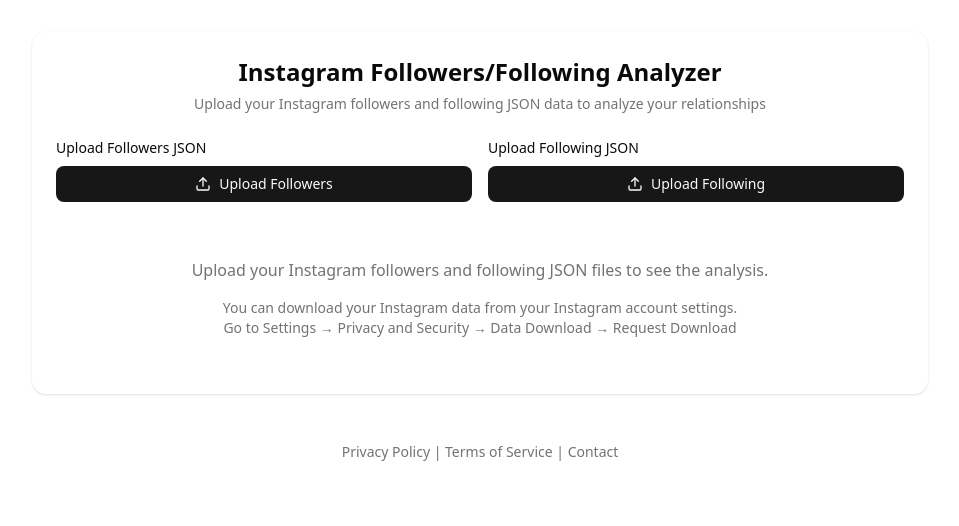
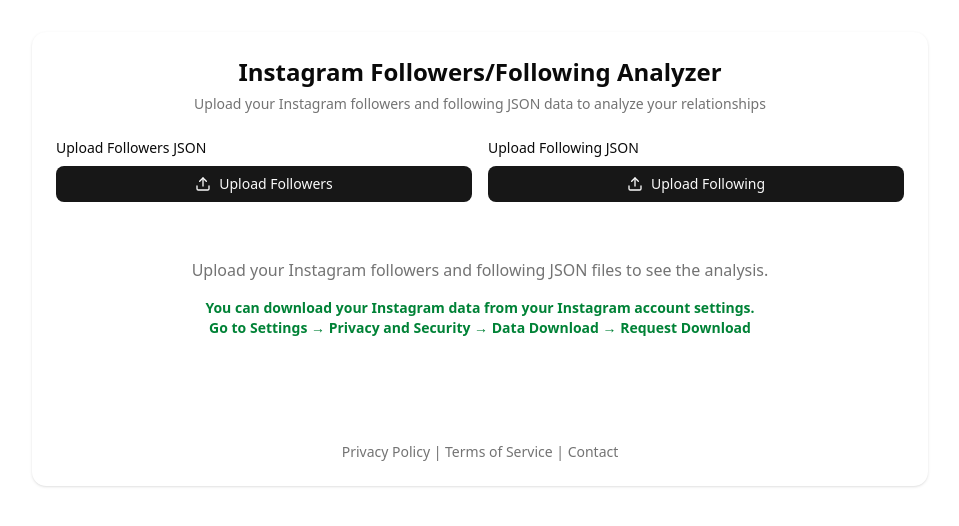
Before and after one commit to AJMALAJU3/follower-tracker, a Next.js app: page / in a window 1280 px wide. Shown: the top 526 px of the page, without its empty margins (160-1119 px from the left). Built offline with nearby package versions, Linux system fonts and the light colour scheme.

Commit message:
enhance: change text color to make instruction catchy

```diff
--- a/src/app/page.tsx
+++ b/src/app/page.tsx
@@ -273,7 +273,7 @@
               <p className="text-muted-foreground mb-4">
                 Upload your Instagram followers and following JSON files to see the analysis.
               </p>
-              <p className="text-sm text-muted-foreground">
+              <p className="text-sm  text-green-700 font-semibold">
                 You can download your Instagram data from your Instagram account settings.
                 <br />
                 Go to Settings → Privacy and Security → Data Download → Request Download
@@ -281,7 +281,6 @@
             </div>
           )}
         </CardContent>
-      </Card>
 
       <div className="text-center mt-12 text-sm text-muted-foreground">
         <Link href="/privacy-policy" className="hover:underline">
@@ -296,6 +295,7 @@
           Contact
         </Link>
       </div>
+      </Card>
     </div>
   )
 }
```
